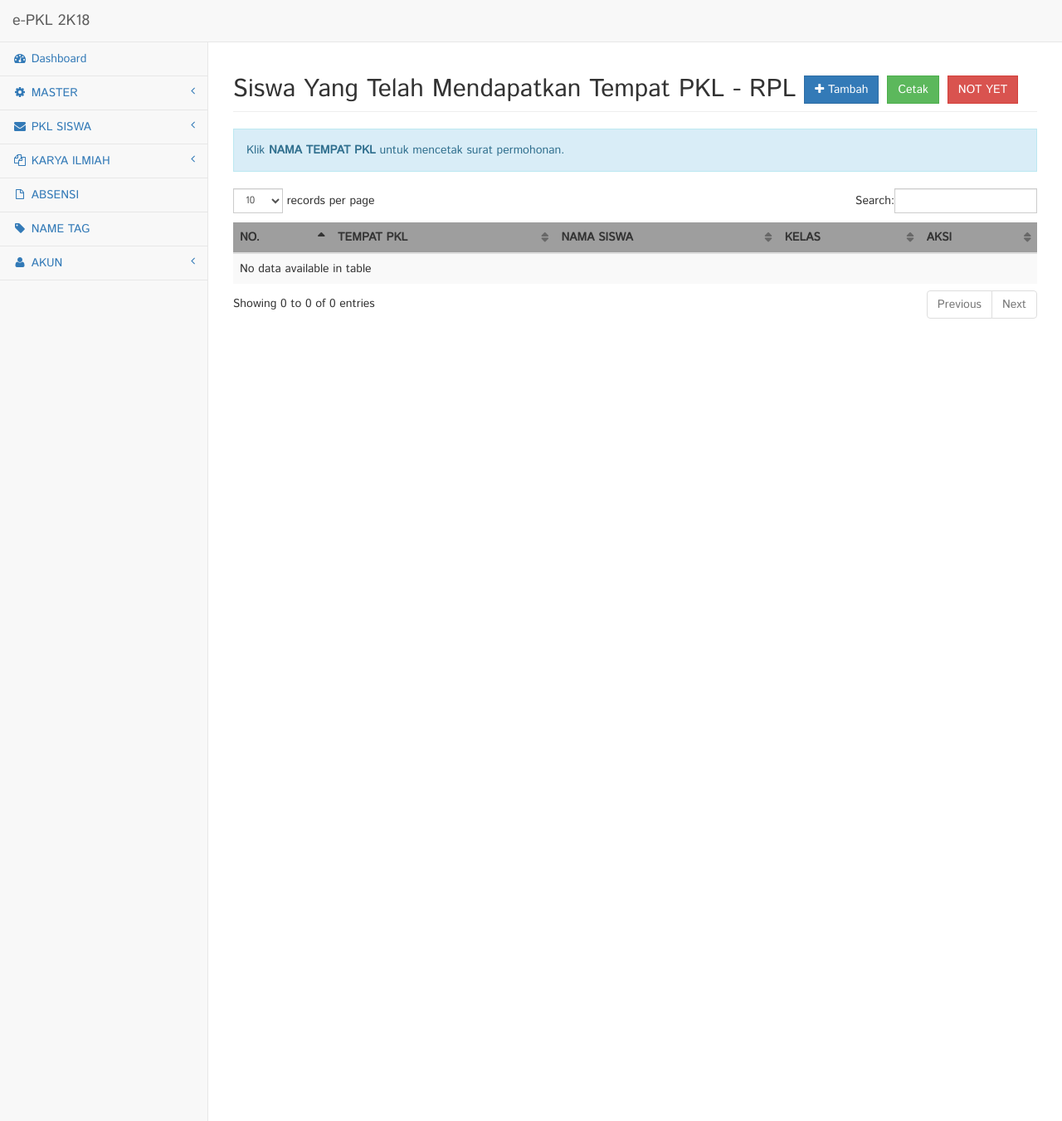
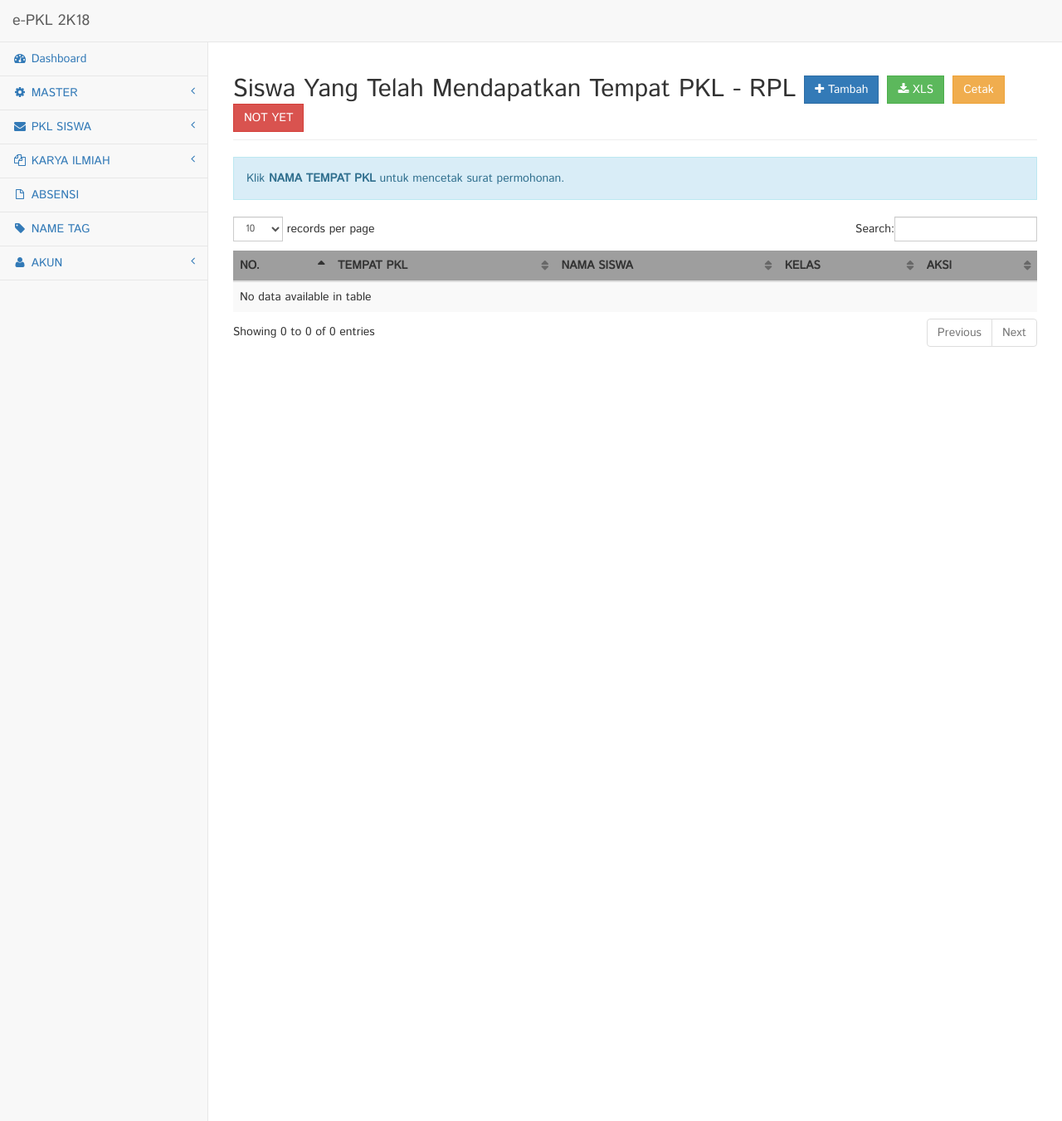
Before and after one commit to HilmiZul/epkl, a Django app: page /surat-rpl/ in a window 1280 px wide. Shown: the whole page at 83% size. Run offline with Django 3.2, Linux system fonts and the light colour scheme; the visitor is signed in with stand-in values (Sample User, id 1); data that the repository does not hold is empty; some libraries are stand-ins or nearby versions; grey boxes are pictures that could not be loaded.

Commit message:
update: add an export button

```diff
--- a/letter/templates/surat-rpl.html
+++ b/letter/templates/surat-rpl.html
@@ -6,7 +6,8 @@
     <h2 class="page-header">
       Siswa Yang Telah Mendapatkan Tempat PKL - RPL
       <a href="/surat-rpl/tambah/" class="btn btn-primary"><i class="fa fa-plus"></i> Tambah</a>
-      <a href="/surat-rpl/cetak/" class="btn btn-success">Cetak</a>
+      <a href="{% url 'export_pkl_rpl' %}" class="btn btn-success"><i class="fa fa-download"></i> XLS</a>
+      <a href="/surat-rpl/cetak/" class="btn btn-warning">Cetak</a>
       <a href="/master-rpl/belum-pkl/" class="btn btn-danger">NOT YET</a>
     </h2>
     {% if msg %}
```
